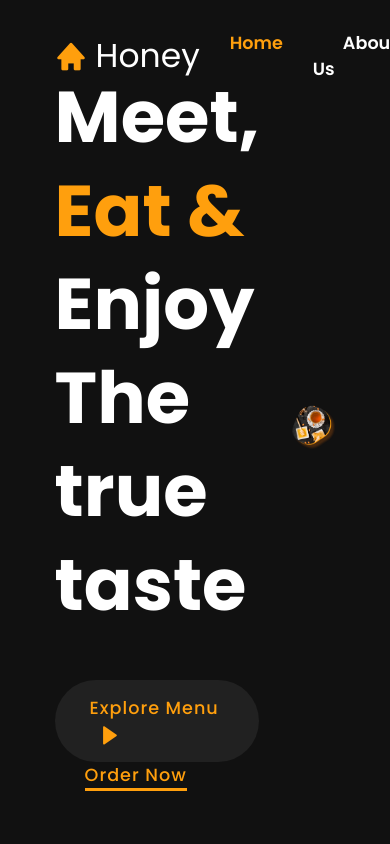
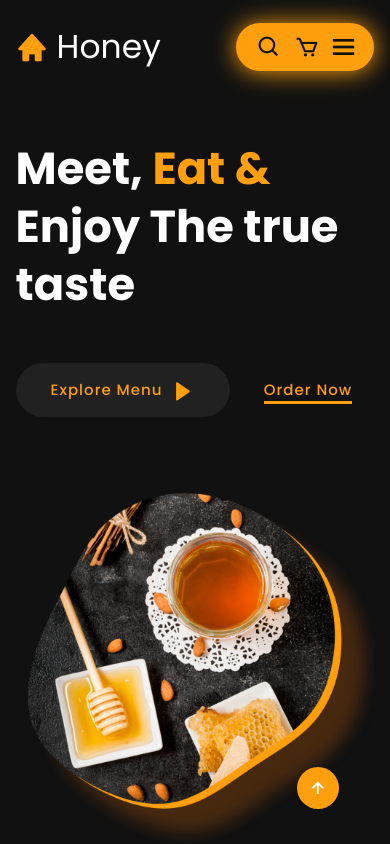
Before and after one commit to 02Alexis/Food-Restaurant, a plain HTML site: page index.html in a window 390 px wide. Shown: the top 844 px of the page. Drawn offline with nearby package versions, Linux system fonts and the light colour scheme.

Commit message:
responsive design

```diff
--- a/index.html
+++ b/index.html
@@ -318,6 +318,9 @@
       </div>
     </section>
 
+    <!-- scroll top -->
+    <a href="#" class="scroll"><i class="bx bx-up-arrow-alt"></i></a>
+
     <!-- link to js -->
     <script src="js/index.js"></script>
   </body>
--- a/js/index.js
+++ b/js/index.js
@@ -3,3 +3,16 @@ const header = document.querySelector("header");
 window.addEventListener("scroll", function () {
   header.classList.toggle("sticky", window.scrollY > 80);
 });
+
+let menu = document.querySelector("#menu-icon");
+let navlist = document.querySelector(".navlist");
+
+menu.onclick = () => {
+  menu.classList.toggle("bx-x");
+  navlist.classList.toggle("open");
+};
+
+window.onscroll = () => {
+  menu.classList.remove("bx-x");
+  navlist.classList.remove("open");
+};
--- a/style.css
+++ b/style.css
@@ -419,3 +419,139 @@ span {
   font-size: 28px;
   color: var(--main-color);
 }
+
+/* scroll top */
+.scroll {
+  position: fixed;
+  bottom: 2.2rem;
+  border-top: 2rem;
+  right: 3.2rem;
+}
+.scroll i {
+  font-size: 22px;
+  color: var(--text-color);
+  background: var(--main-color);
+  padding: 10px;
+  border-radius: 2rem;
+}
+
+@media (max-width: 1545px) {
+  header {
+    padding: 22px 4%;
+    transition: 0.2s;
+  }
+  header.sticky {
+    padding: 14px 4%;
+    transition: 0.2s;
+  }
+  section {
+    padding: 50px 4% 40px;
+    transition: 0.2s;
+  }
+  .container {
+    padding: 30px 4% 50px;
+  }
+}
+@media (max-width: 1180px) {
+  :root {
+    --big-font: 4rem;
+    --h2-font: 2.2rem;
+    --p-font: 15px;
+  }
+  .home {
+    height: 85vh;
+  }
+}
+@media (max-width: 1060px) {
+  #menu-icon {
+    display: initial;
+  }
+  .navlist {
+    position: absolute;
+    top: -1000px;
+    left: 0;
+    right: 0;
+    display: flex;
+    flex-direction: column;
+    text-align: left;
+    background: var(--other-color);
+    transition: all 0.5s ease;
+  }
+  .navlist a {
+    display: block;
+    padding: 0.5rem;
+    margin: 1rem;
+    border-left: 2px solid var(--main-color);
+  }
+  .navlist.open {
+    top: 100%;
+  }
+}
+@media (max-width: 1045px) {
+  :root {
+    --big-font: 3.3rem;
+    --h2-font: 2rem;
+  }
+  .home-img img {
+    width: 100%;
+    max-width: 490px;
+    height: auto;
+  }
+  .about-img img {
+    width: 100%;
+    max-width: 490px;
+    height: auto;
+  }
+  .home {
+    height: 70vh;
+  }
+}
+@media (max-width: 860px) {
+  .home {
+    grid-template-columns: 1fr;
+    height: 118vh;
+  }
+  .home-text {
+    padding-top: 60px;
+  }
+  .home-img {
+    text-align: center;
+  }
+  .about {
+    grid-template-columns: 1fr;
+  }
+  .about-img {
+    text-align: center;
+  }
+}
+@media (max-width: 520px) {
+  .contact-img {
+    gap: 1.5rem;
+  }
+  .contact-img img {
+    width: 100%;
+    max-width: 170px;
+    height: auto;
+  }
+  .social i {
+    margin: 0 10px;
+  }
+  .contact-text p {
+    max-width: 1005;
+  }
+  .details {
+    gap: 1.5rem;
+  }
+}
+@media (max-width: 475px) {
+  :root {
+    --big-font: 2.8rem;
+    --h2-font: 2rem;
+  }
+}
+@media (max-width: 440px) {
+  .home {
+    height: 110vh;
+    gap: 0.1rem;
+  }
+}
```
